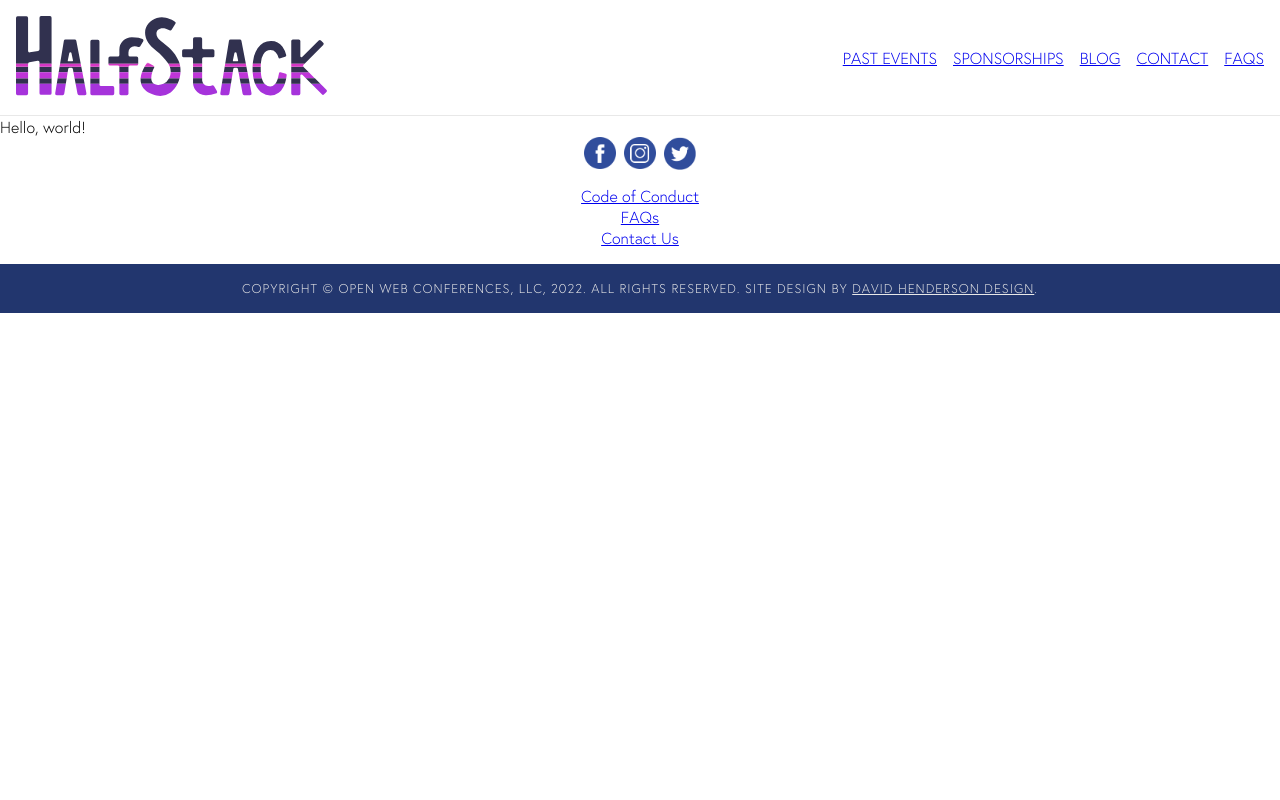
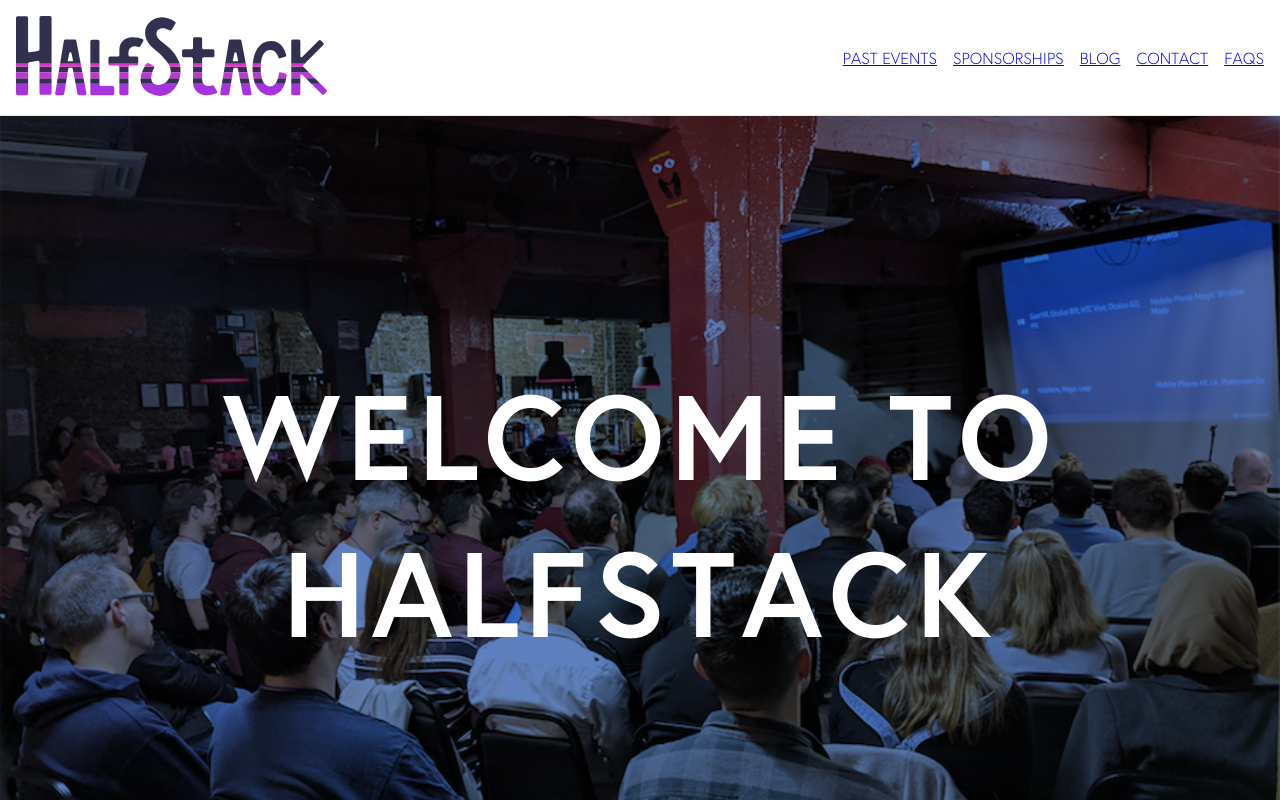
Before and after one commit to dylans/halfstackconf-next, a Next.js app: page / in a window 1280 px wide. Shown: the top 800 px of the page. Built offline with nearby package versions, Linux system fonts and the light colour scheme.

Commit message:
Intro section

```diff
--- /dev/null
+++ b/src/pages/Intro/index.module.css
@@ -0,0 +1,20 @@
+.intro {
+  background: var(--color-backdrop-light) url("./background.jpg") no-repeat;
+  background-blend-mode: multiply;
+  background-position: center;
+  background-size: cover;
+  color: var(--color-bright);
+  font-size: 7.5rem;
+  font-weight: bold;
+  letter-spacing: 0.05em;
+  padding: 15rem 2rem;
+  position: relative;
+  text-align: center;
+  text-transform: uppercase;
+}
+
+.introText {
+  margin: auto;
+  max-width: 70rem;
+  position: relative;
+}
--- /dev/null
+++ b/src/pages/Intro/index.tsx
@@ -0,0 +1,9 @@
+import styles from "./index.module.css";
+
+export function Intro() {
+  return (
+    <div className={styles.intro}>
+      <div className={styles.introText}>Welcome to HalfStack</div>
+    </div>
+  );
+}
--- a/src/pages/_app.css
+++ b/src/pages/_app.css
@@ -11,6 +11,9 @@
 
 html {
   --color-backdrop: #22366e;
+  --color-backdrop-light: #5f80bf;
+  --color-bright: white;
+  --color-dark: black;
   --color-emphasis: #d72027;
   --color-primary: #2e4b9f;
   --color-subtle: #e8e8e8;
--- a/src/pages/index.tsx
+++ b/src/pages/index.tsx
@@ -1,3 +1,9 @@
-export default function Home() {
-  return <div>Hello, world!</div>;
+import { Intro } from "./Intro";
+
+export default function Index() {
+  return (
+    <div>
+      <Intro />
+    </div>
+  );
 }
```
Also changed, not shown: src/components/halfstack.jpeg (added), src/pages/Intro/background.jpg (added).
